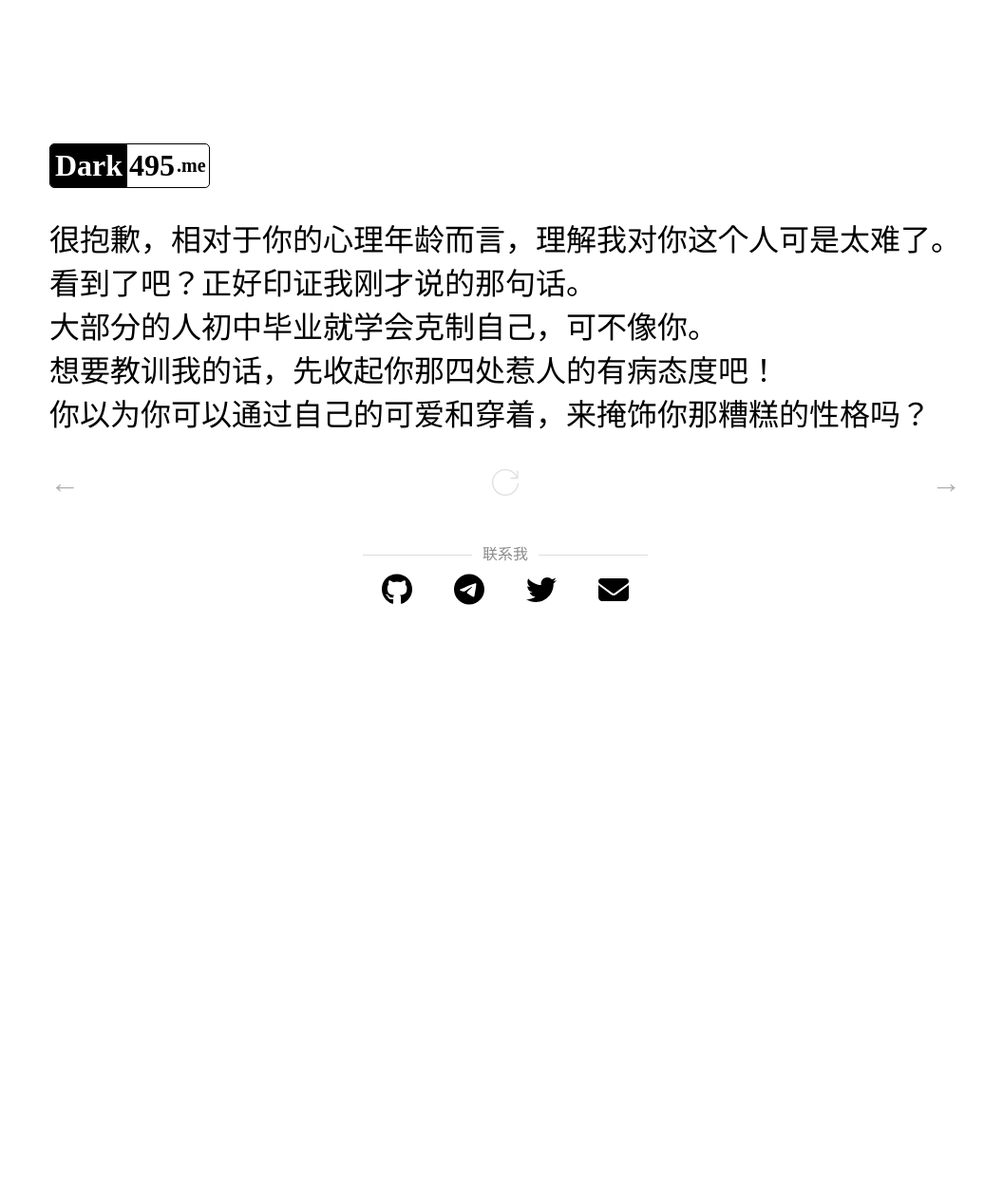
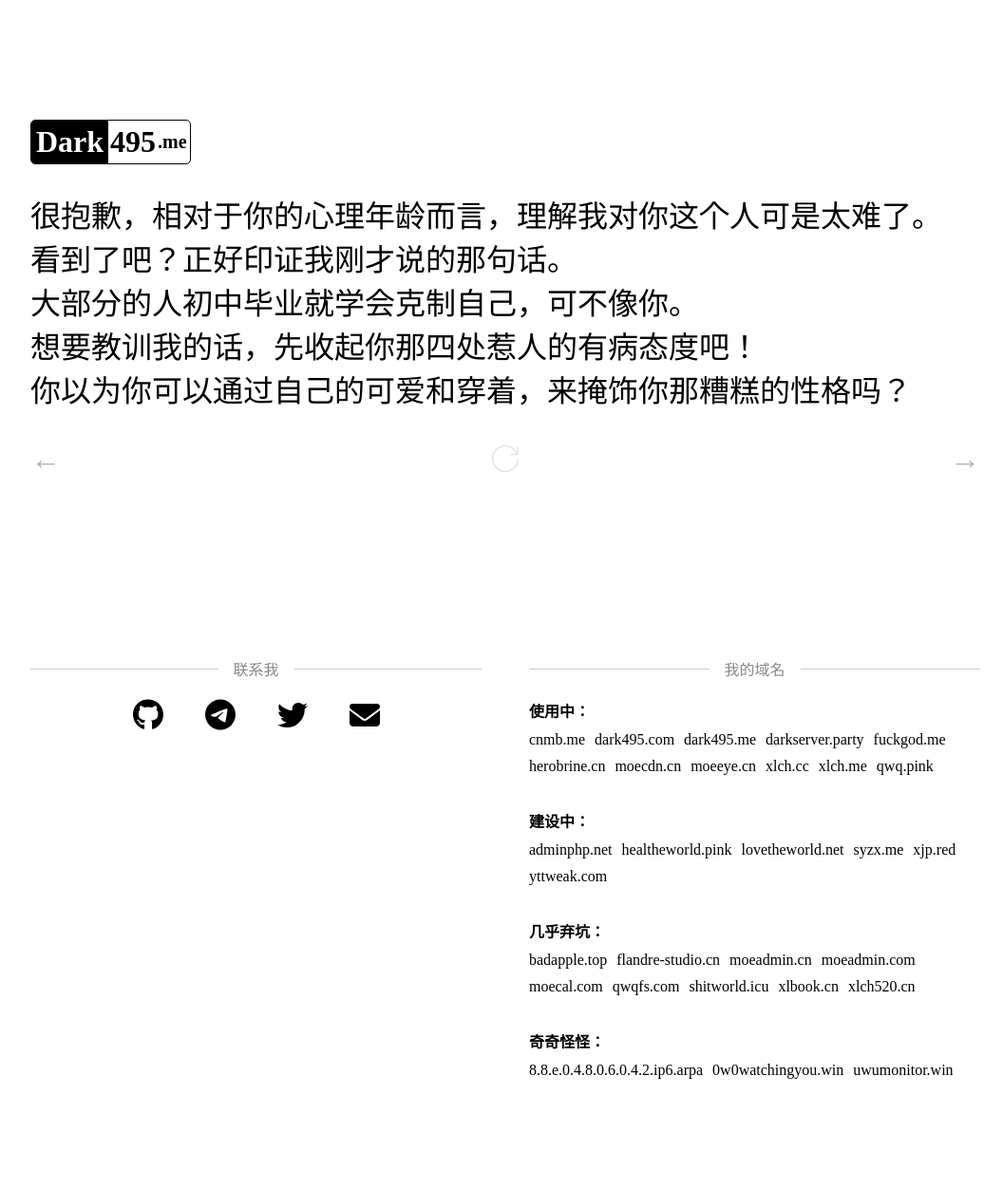
Before and after one commit to xlch88/dark495.me, a PHP site: page / in a window 1280 px wide. Shown: the whole page at 95% size, without its empty margins (108-1164 px from the left). Before the commit the page ends 637 px from the top, so only its background shows below. Run offline with PHP 8.4, Linux system fonts and the light colour scheme.

Commit message:
update style

```diff
--- /dev/null
+++ b/assets/style/index.css
@@ -0,0 +1,153 @@
+* {
+  box-sizing: border-box;
+}
+
+body {
+  font-family: "MingLiU", "Noto Serif SC", "SimSun", "Microsoft JhengHei", serif;
+  min-height: 100dvh;
+  margin: 0;
+  overflow-y: overlay;
+  overflow-x: hidden;
+  display: flex;
+  flex-direction: column;
+  align-items: center;
+  justify-content: center;
+  flex-wrap: nowrap;
+  padding: 0 15px;
+}
+
+a {
+  text-decoration: none;
+  color: #000;
+}
+
+main {
+  width: 100%;
+  max-width: 1000px;
+}
+
+section#content {
+  font-size: 32px;
+  min-height: 70dvh;
+  display: flex;
+  flex-direction: column;
+  flex-wrap: wrap;
+  justify-content: center;
+  align-items: center;
+  margin-top: 1em;
+}
+section#content p {
+  width: 100%;
+  line-height: 46px;
+}
+section#content .logo {
+  width: 100%;
+}
+section#content .logo #logo {
+  display: inline-flex;
+  text-align: left;
+  font-weight: bold;
+  line-height: 45px;
+  border: 1px solid #000;
+  overflow: hidden;
+  border-radius: 5px;
+  align-items: flex-end;
+  flex-direction: row;
+  flex-wrap: nowrap;
+  justify-content: center;
+}
+section#content .logo #logo span:nth-child(1) {
+  background: #000;
+  color: #fff;
+  padding: 0 5px;
+}
+section#content .logo #logo span:nth-child(2) {
+  padding: 0 2px;
+}
+section#content .logo #logo span:nth-child(3) {
+  font-size: 20px;
+  padding-right: 3px;
+}
+section#content .control {
+  width: 100%;
+  margin: 0 auto;
+  display: flex;
+  justify-content: space-between;
+  color: #000;
+}
+section#content .control a {
+  opacity: 0.3;
+  line-height: 32px;
+  cursor: pointer;
+  transition: opacity 0.3s;
+}
+section#content .control a:hover {
+  opacity: 1;
+}
+section#content .control a svg {
+  width: 32px;
+  height: 32px;
+}
+
+.hr {
+  display: flex;
+  align-items: center;
+  text-align: center;
+  color: #888;
+  margin: 20px 0 !important;
+}
+.hr::before, .hr::after {
+  content: "";
+  flex: 1;
+  height: 1px;
+  background: #ccc;
+}
+.hr::before {
+  margin-right: 1em;
+}
+.hr::after {
+  margin-left: 1em;
+}
+
+.col-2 {
+  display: flex;
+  flex-direction: row;
+  flex-wrap: nowrap;
+  align-items: flex-start;
+  gap: 50px;
+  margin-top: 80px;
+  margin-bottom: 5em;
+}
+@media (max-width: 1000px) {
+  .col-2 {
+    flex-direction: column;
+    gap: 15px;
+  }
+}
+.col-2 > * {
+  width: 100%;
+}
+
+section#links {
+  position: relative;
+  text-align: center;
+}
+section#links > * {
+  margin: 20px;
+}
+section#links svg {
+  width: 32px;
+}
+
+section#domains .group {
+  display: flex;
+  flex-wrap: wrap;
+  gap: 10px;
+  margin-bottom: 36px;
+}
+section#domains .group p {
+  font-weight: bolder;
+  width: 100%;
+  margin-bottom: 0;
+  margin-top: 0;
+}
--- /dev/null
+++ b/assets/style/index.scss
@@ -0,0 +1,170 @@
+* {
+	box-sizing: border-box;
+}
+
+body {
+	font-family: "MingLiU", "Noto Serif SC", "SimSun", "Microsoft JhengHei", serif;
+	min-height: 100dvh;
+	margin: 0;
+	overflow-y: overlay;
+	overflow-x: hidden;
+	display: flex;
+	flex-direction: column;
+	align-items: center;
+	justify-content: center;
+	flex-wrap: nowrap;
+	padding: 0 15px;
+}
+
+a {
+	text-decoration: none;
+	color: #000;
+}
+
+main {
+	width: 100%;
+	max-width: 1000px;
+}
+
+section#content {
+	font-size: 32px;
+	min-height: 70dvh;
+	display: flex;
+	flex-direction: column;
+	flex-wrap: wrap;
+	justify-content: center;
+	align-items: center;
+	margin-top: 1em;
+
+	p {
+		width: 100%;
+		line-height: 46px;
+	}
+
+	.logo {
+		width: 100%;
+		#logo {
+			display: inline-flex;
+			text-align: left;
+			font-weight: bold;
+			line-height: 45px;
+			border: 1px solid #000;
+			overflow: hidden;
+			border-radius: 5px;
+			align-items: flex-end;
+			flex-direction: row;
+			flex-wrap: nowrap;
+			justify-content: center;
+
+			span:nth-child(1) {
+				background: #000;
+				color: #fff;
+				padding: 0 5px;
+			}
+
+			span:nth-child(2) {
+				padding: 0 2px;
+			}
+
+			span:nth-child(3) {
+				font-size: 20px;
+				padding-right: 3px;
+			}
+		}
+	}
+
+	.control {
+		width: 100%;
+		margin: 0 auto;
+		display: flex;
+		justify-content: space-between;
+		color: #000;
+
+		a {
+			opacity: 0.3;
+			line-height: 32px;
+			cursor: pointer;
+			transition: opacity 0.3s;
+
+			&:hover {
+				opacity: 1;
+			}
+
+			svg {
+				width: 32px;
+				height: 32px;
+			}
+		}
+	}
+}
+
+.hr {
+	display: flex;
+	align-items: center;
+	text-align: center;
+	color: #888;
+	margin: 20px 0 !important;
+
+	&::before,
+	&::after {
+		content: "";
+		flex: 1;
+		height: 1px;
+		background: #ccc;
+	}
+
+	&::before {
+		margin-right: 1em;
+	}
+
+	&::after {
+		margin-left: 1em;
+	}
+}
+
+.col-2 {
+	display: flex;
+	flex-direction: row;
+	flex-wrap: nowrap;
+	align-items: flex-start;
+	gap: 50px;
+	margin-top: 80px;
+	margin-bottom: 5em;
+
+	@media (max-width: 1000px) {
+		flex-direction: column;
+		gap: 15px;
+	}
+
+	> * {
+		width: 100%;
+	}
+}
+
+section#links {
+	position: relative;
+	text-align: center;
+
+	> * {
+		margin: 20px;
+	}
+
+	svg {
+		width: 32px;
+	}
+}
+
+section#domains {
+	.group {
+		display: flex;
+		flex-wrap: wrap;
+		gap: 10px;
+		margin-bottom: 36px;
+		p {
+			font-weight: bolder;
+			width: 100%;
+			margin-bottom: 0;
+			margin-top: 0;
+		}
+	}
+}
--- a/index.php
+++ b/index.php
@@ -258,6 +258,45 @@ $words = [
 
 
 ];
+$domains = [
+	'cnmb.me'				=> 'available',
+	'dark495.com'			=> 'available',
+	'dark495.me'			=> 'available',
+	'darkserver.party'		=> 'available',
+	'fuckgod.me'			=> 'available',
+	'herobrine.cn'			=> 'available',
+	'moecdn.cn'				=> 'available',
+	'moeeye.cn'				=> 'available',
+	'xlch.cc'				=> 'available',
+	'xlch.me'				=> 'available',
+	'qwq.pink'				=> 'available',
+
+	'adminphp.net'			=> 'waiting',
+	'healtheworld.pink'		=> 'waiting',
+	'lovetheworld.net'		=> 'waiting',
+	'syzx.me'				=> 'waiting',
+	'xjp.red'				=> 'waiting',
+	'yttweak.com'			=> 'waiting',
+
+	'badapple.top'			=> 'unavailable',
+	'flandre-studio.cn'		=> 'unavailable',
+	'moeadmin.cn'			=> 'unavailable',
+	'moeadmin.com'			=> 'unavailable',
+	'moecal.com'			=> 'unavailable',
+	'qwqfs.com'				=> 'unavailable',
+	'shitworld.icu'			=> 'unavailable',
+	'xlbook.cn'				=> 'unavailable',
+	'xlch520.cn'			=> 'unavailable',
+
+	'8.8.e.0.4.8.0.6.0.4.2.ip6.arpa'    => 'other',
+	'0w0watchingyou.win'                => 'other',
+	'uwumonitor.win'                    => 'other',
+];
+$domains = array_reduce(array_keys($domains), function ($carry, $key) use ($domains) {
+	$carry[$domains[$key]][] = $key;
+	return $carry;
+}, []);
+
 $index = (int)($_REQUEST['index'] ?? rand(0, count($words) - 1));
 if(isset($words[$index])){
 	$word = $words[$index];
@@ -279,134 +318,14 @@ if(strpos($word, "\n") !== FALSE){
 		<meta content="width=device-width,initial-scale=1.0,maximum-scale=1.0,user-scalable=no" name="viewport" />
 		<title>Dark495.me</title>
 		<link href="https://fonts.googleapis.com/css2?family=Noto+Serif+SC:wght@200&display=swap" rel="stylesheet" />
-
-		<style>
-			* {
-				box-sizing: border-box;
-			}
-
-			body {
-				font-family: "MingLiU", "Noto Serif SC", "SimSun", "Microsoft JhengHei", serif;
-				min-height: 100dvh;
-				margin: 0;
-				padding: 15px;
-				overflow-y: overlay;
-				overflow-x: hidden;
-				display: flex;
-				flex-direction: column;
-				align-items: center;
-				justify-content: center;
-				flex-wrap: nowrap;
-			}
-
-			a {
-				text-decoration: none;
-				color: #000;
-			}
-
-			section#content {
-				font-size: 32px;
-				max-width: 1000px;
-			}
-
-			section#content p {
-				line-height: 46px;
-			}
-
-			section#links {
-				margin-top: 80px;
-				position: relative;
-				margin-bottom: 40px;
-			}
-
-			section#links::before {
-				content: "";
-				display: block;
-				position: absolute;
-				width: 100%;
-				height: 1px;
-				background: #ddd;
-				top: -20px;
-			}
-
-			section#links::after {
-				content: "联系我";
-				position: absolute;
-				width: 70px;
-				text-align: center;
-				left: calc(50% - 35px);
-				top: -30px;
-				line-height: 20px;
-				background: #fff;
-				color: #8b8b8b;
-			}
-
-			section#links > * {
-				margin: 20px;
-			}
-
-			section#links svg {
-				width: 32px;
-			}
-
-			#logo {
-				display: inline-flex;
-				text-align: left;
-				font-weight: bold;
-				line-height: 45px;
-				border: 1px solid #000;
-				overflow: hidden;
-				border-radius: 5px;
-				align-items: flex-end;
-				flex-direction: row;
-				flex-wrap: nowrap;
-				justify-content: center;
-				margin-top: 1em;
-			}
-
-			#logo span:nth-child(1) {
-				background: #000;
-				color: #fff;
-				padding: 0 5px;
-			}
-
-			#logo span:nth-child(2) {
-				padding: 0 2px;
-			}
-
-			#logo span:nth-child(3) {
-				font-size: 20px;
-				padding-right: 3px;
-			}
-
-			.control{
-				margin: 0 auto;
-				/*max-width: 200px;*/
-				display: flex;
-				justify-content: space-between;
-				color: #000;
-			}
-
-			.control a{
-				opacity: 0.3;
-				line-height: 32px;
-				cursor:pointer;
-				transition: opacity 0.3s;
-			}
-
-			.control a:hover{
-				opacity: 1;
-			}
-
-			.control a svg{
-				width: 32px;
-				height: 32px;
-			}
-		</style>
+		<link href="/assets/style/index.css?v=1" rel="stylesheet" />
 	</head>
 	<body>
+		<main>
 			<section id="content">
+				<div class="logo">
 					<div id="logo"><span>Dark</span><span>495</span><span>.me</span></div>
+				</div>
 				<?=$content; ?>
 				<div class="control">
 					<?php if($index > 0){ ?><a title="prev" href="/?index=<?=$index - 1; ?>">←</a><?php } ?>
@@ -419,7 +338,9 @@ if(strpos($word, "\n") !== FALSE){
 					</a><?php } ?>
 				</div>
 			</section>
+			<div class="col-2">
 				<section id="links">
+					<div class="hr">联系我</div>
 					<a href="https://github.com/xlch88" target="_blank">
 						<svg viewBox="0 0 496 512" xmlns="http://www.w3.org/2000/svg"><path d="M165.9 397.4c0 2-2.3 3.6-5.2 3.6-3.3.3-5.6-1.3-5.6-3.6 0-2 2.3-3.6 5.2-3.6 3-.3 5.6 1.3 5.6 3.6zm-31.1-4.5c-.7 2 1.3 4.3 4.3 4.9 2.6 1 5.6 0 6.2-2s-1.3-4.3-4.3-5.2c-2.6-.7-5.5.3-6.2 2.3zm44.2-1.7c-2.9.7-4.9 2.6-4.6 4.9.3 2 2.9 3.3 5.9 2.6 2.9-.7 4.9-2.6 4.6-4.6-.3-1.9-3-3.2-5.9-2.9zM244.8 8C106.1 8 0 113.3 0 252c0 110.9 69.8 205.8 169.5 239.2 12.8 2.3 17.3-5.6 17.3-12.1 0-6.2-.3-40.4-.3-61.4 0 0-70 15-84.7-29.8 0 0-11.4-29.1-27.8-36.6 0 0-22.9-15.7 1.6-15.4 0 0 24.9 2 38.6 25.8 21.9 38.6 58.6 27.5 72.9 20.9 2.3-16 8.8-27.1 16-33.7-55.9-6.2-112.3-14.3-112.3-110.5 0-27.5 7.6-41.3 23.6-58.9-2.6-6.5-11.1-33.3 2.6-67.9 20.9-6.5 69 27 69 27 20-5.6 41.5-8.5 62.8-8.5s42.8 2.9 62.8 8.5c0 0 48.1-33.6 69-27 13.7 34.7 5.2 61.4 2.6 67.9 16 17.7 25.8 31.5 25.8 58.9 0 96.5-58.9 104.2-114.8 110.5 9.2 7.9 17 22.9 17 46.4 0 33.7-.3 75.4-.3 83.6 0 6.5 4.6 14.4 17.3 12.1C428.2 457.8 496 362.9 496 252 496 113.3 383.5 8 244.8 8zM97.2 352.9c-1.3 1-1 3.3.7 5.2 1.6 1.6 3.9 2.3 5.2 1 1.3-1 1-3.3-.7-5.2-1.6-1.6-3.9-2.3-5.2-1zm-10.8-8.1c-.7 1.3.3 2.9 2.3 3.9 1.6 1 3.6.7 4.3-.7.7-1.3-.3-2.9-2.3-3.9-2-.6-3.6-.3-4.3.7zm32.4 35.6c-1.6 1.3-1 4.3 1.3 6.2 2.3 2.3 5.2 2.6 6.5 1 1.3-1.3.7-4.3-1.3-6.2-2.2-2.3-5.2-2.6-6.5-1zm-11.4-14.7c-1.6 1-1.6 3.6 0 5.9 1.6 2.3 4.3 3.3 5.6 2.3 1.6-1.3 1.6-3.9 0-6.2-1.4-2.3-4-3.3-5.6-2z" /></svg>
 					</a>
@@ -433,6 +354,28 @@ if(strpos($word, "\n") !== FALSE){
 						<svg viewBox="0 0 512 512" xmlns="http://www.w3.org/2000/svg"><path d="M48 64C21.5 64 0 85.5 0 112c0 15.1 7.1 29.3 19.2 38.4L236.8 313.6c11.4 8.5 27 8.5 38.4 0L492.8 150.4c12.1-9.1 19.2-23.3 19.2-38.4c0-26.5-21.5-48-48-48H48zM0 176V384c0 35.3 28.7 64 64 64H448c35.3 0 64-28.7 64-64V176L294.4 339.2c-22.8 17.1-54 17.1-76.8 0L0 176z" /></svg>
 					</a>
 				</section>
+				<section id="domains">
+					<div class="hr">我的域名</div>
+					<?php foreach($domains as $group => $domainList){ ?>
+						<div class="group">
+							<p><?=[ 'available' => '使用中', 'waiting' => '建设中', 'unavailable' => '几乎弃坑', 'other' => '奇奇怪怪' ][$group]?>：</p>
+							<?php
+							foreach($domainList as $domain){
+								$href = [
+									'healtheworld.pink'		=> 'https://healtheworld.pink:4433',
+									'lovetheworld.net'      => 'https://lovetheworld.net:4433',
+									'darkserver.party'      => 'https://darkserver.party:4433',
+									'qwq.pink'              => 'https://s.qwq.pink',
+
+									'8.8.e.0.4.8.0.6.0.4.2.ip6.arpa'    => 'http://uwu.8.8.e.0.4.8.0.6.0.4.2.ip6.arpa',
+								][$domain] ?? 'https://' . $domain . '/';
+							?>
+								<a href="<?=$href; ?>" target="_blank"><?=$domain; ?></a>
+							<?php } ?>
+						</div>
+					<?php } ?>
+			</div>
+		</main>
 
 		<script>
 			const index = '<?=$index; ?>';
```
Lines whose indentation alone changed are shown as unchanged.
